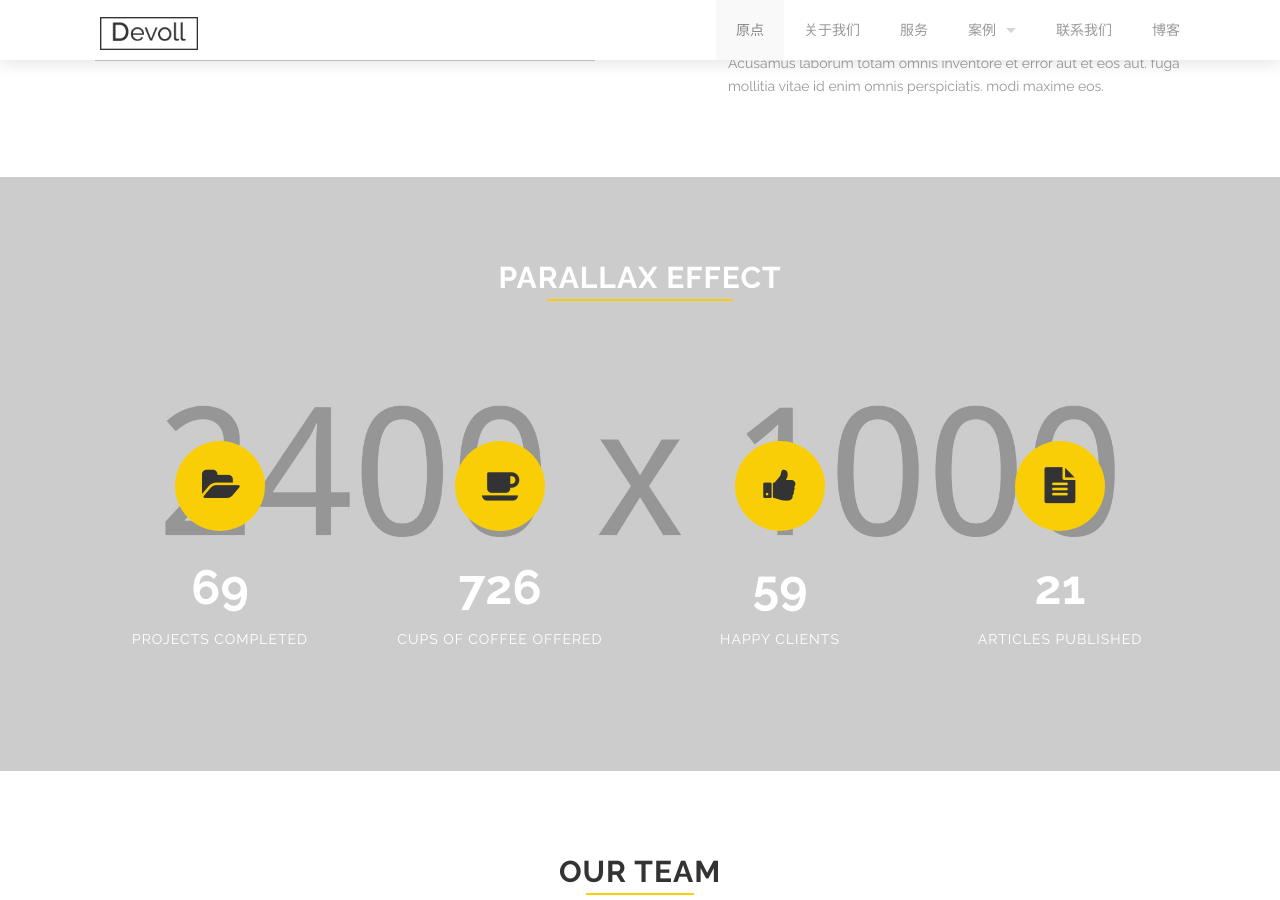
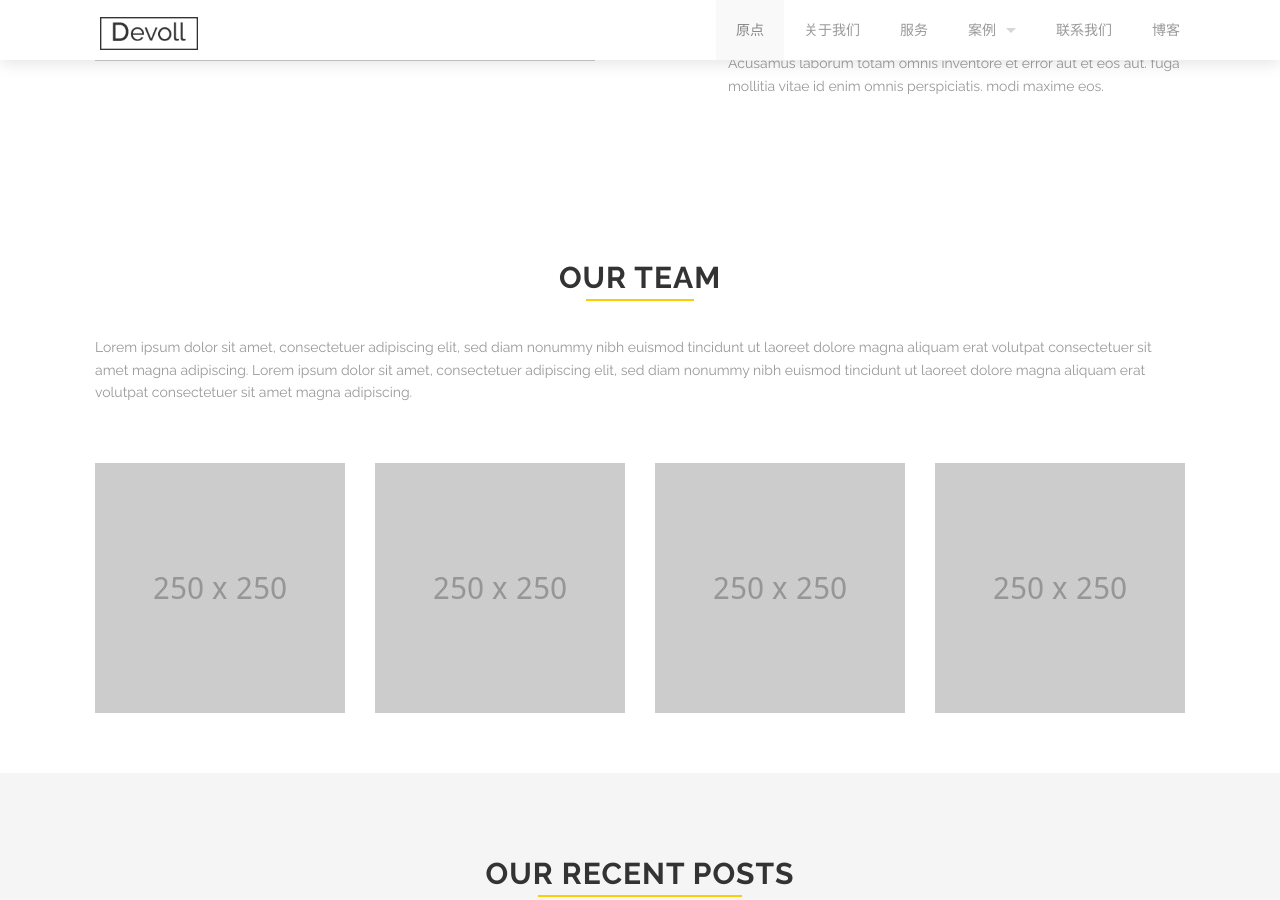
Before and after one commit to OfferFuture/OfferFuture.github.io, a Jekyll site: the page built from index.html, in a window 1280 px wide and 900 px high, scrolled down 2805 px. Built offline with Jekyll 4.4.1, drawn with Linux system fonts in a browser that asks for light colours.

Commit message:
milestone removed

```diff
--- a/index.html
+++ b/index.html
@@ -87,7 +87,6 @@ works:
     klass: graphi-design
     desc: Design &amp; Development
 
-
 services:
   - icon: trophy
     title: 招生信息（免费）
@@ -101,25 +100,6 @@ services:
   - icon: lock
     title: 套词与申请
     desc: Acusamus laborum totam omnis inventore et error aut et eos aut. fuga mollitia vitae id enim omnis perspiciatis. modi maxime eos.
-
-milestones:
-  - icon: folder-open
-    from: 0
-    to: 69
-    title: Projects Completed
-  - icon: coffee
-    from: 0
-    to: 726
-    title: Cups of coffee offered
-  - icon: thumbs-up
-    from: 0
-    to: 59
-    title: Happy clients
-  - icon: file-text
-    from: 0
-    to: 21
-    title: Articles Published
-
 ---
 
 
@@ -265,32 +245,6 @@ milestones:
 </div>
 
 
-<div class='full parallax' style='background-image: url(images/@stock/milestone-bg.jpg); color: #fff;'>
-  <div class='row'>
-    <div class='large-12 columns'>
-      {% include section-header.html title="Parallax effect" color="#fff" %}
-      <div class='spacing'></div>
-      <p class='centered-text' style='color: #ccc;'>
-        Dolore magna aliquam erat volutpat consectetuer sit amet magna adipiscing. Lorem ipsum dolor sit amet, consectetuer adipiscing elit, sed diam nonummy nibh euismod tincidunt ut laoreet dolore magna aliquam erat volutpat consectetuer sit amet magna adipiscing.
-      </p>
-      <div class='two spacing'></div>
-    </div>
-  </div>
-  <div class='row'>
-    {% for milestone in page.milestones %}
-      <div class='medium-3 large-3 columns'>
-        <div class='mod modMilestone'>
-          <i class='fa fa-{{milestone.icon}}'></i>
-          <strong data-from='{{milestone.from}}' data-to='{{milestone.to}}'>&nbsp;</strong>
-          <span>{{milestone.title}}</span>
-          <div class='four spacing'></div>
-        </div>
-      </div>
-    {% endfor %}
-  </div>
-  <div class='two spacing'></div>
-</div>
-
 <div class='full'>
   <div class='row'>
     <div class='large-12 columns'>
```
